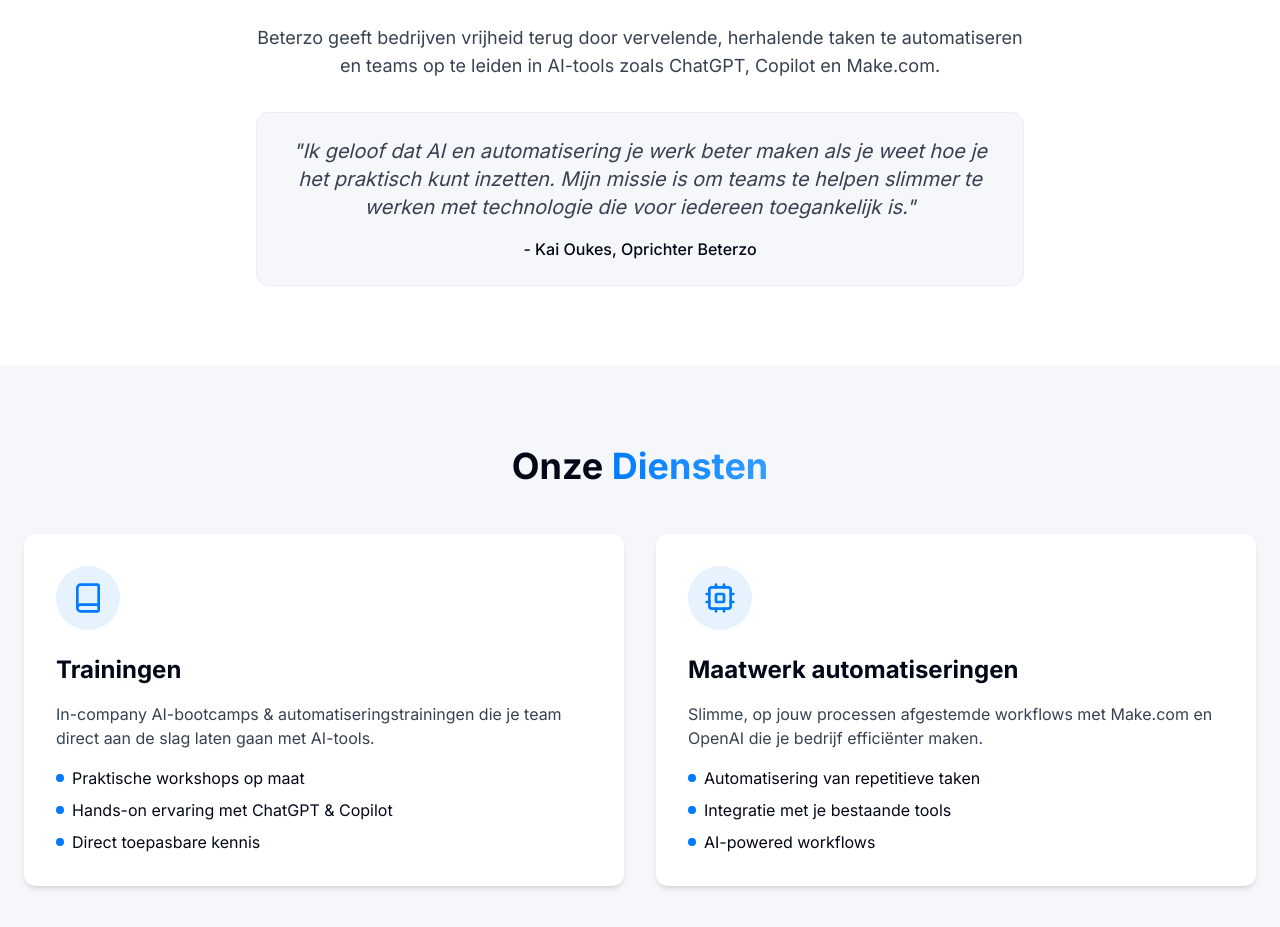
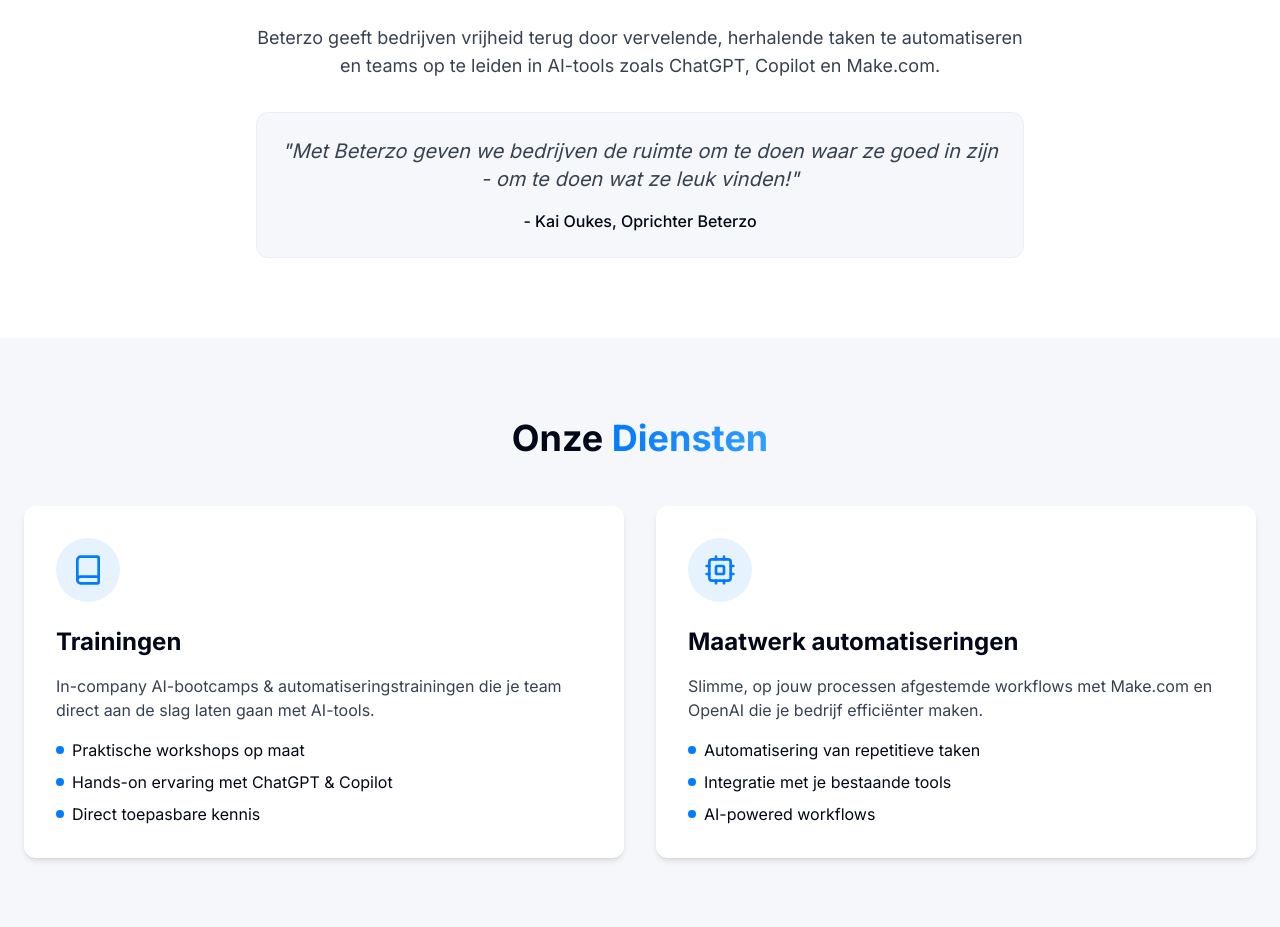
Before and after one commit to KaiOukes/beterzo, a React (Vite) app: page / in a window 1280 px wide. Shown: the part 920-1847 px from the top of the page. Built offline with nearby package versions, Linux system fonts and the light colour scheme.

Commit message:
Update Intro component
Change the quote in the Intro component.

```diff
--- a/src/components/Intro.tsx
+++ b/src/components/Intro.tsx
@@ -36,7 +36,7 @@ const Intro = () => {
 
           <div className="bg-beterzo-light p-6 rounded-xl border border-beterzo-gray">
             <blockquote className="text-xl italic text-gray-700">
-              "Ik geloof dat AI en automatisering je werk beter maken als je weet hoe je het praktisch kunt inzetten. Mijn missie is om teams te helpen slimmer te werken met technologie die voor iedereen toegankelijk is."
+              "Met Beterzo geven we bedrijven de ruimte om te doen waar ze goed in zijn - om te doen wat ze leuk vinden!"
             </blockquote>
             <p className="mt-4 font-medium">- Kai Oukes, Oprichter Beterzo</p>
           </div>
```
